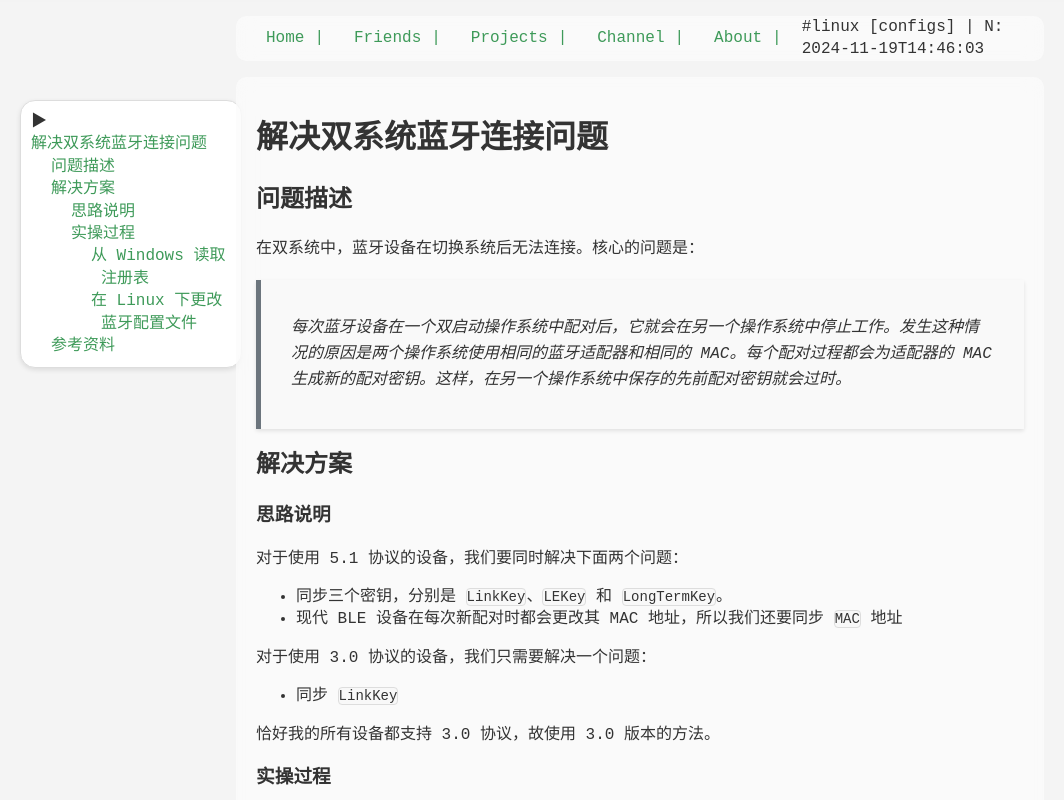
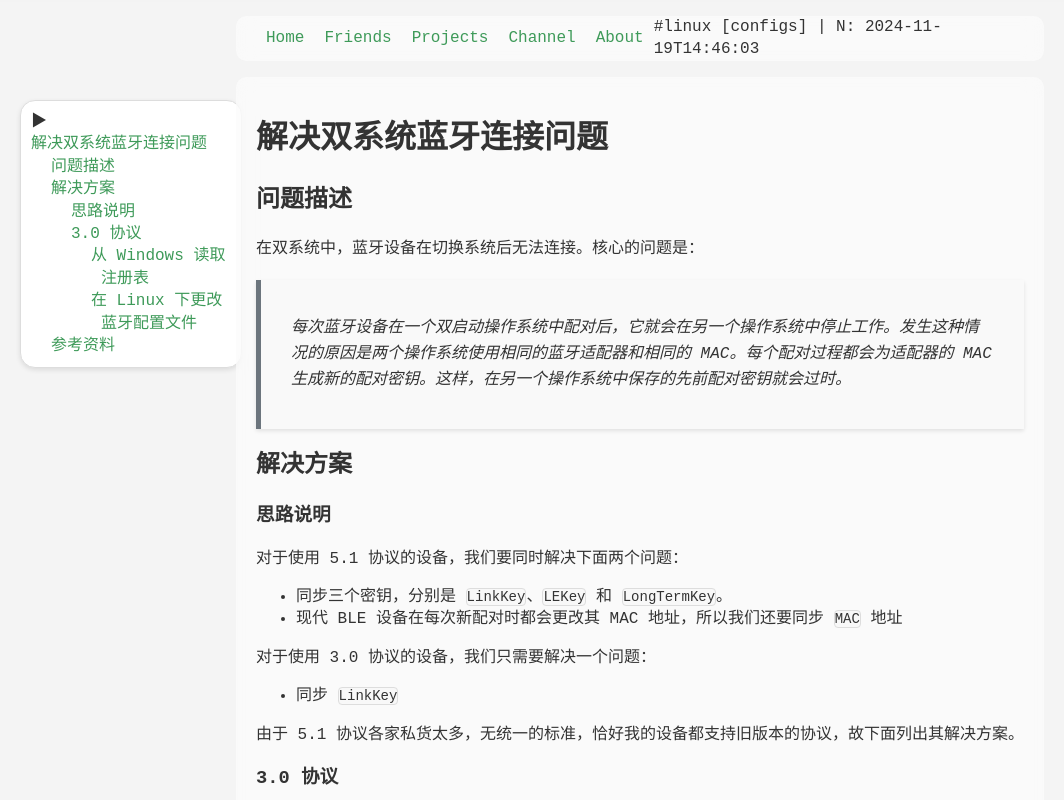
Before and after one commit to Candlest/candlest.github.io, a plain HTML site: page post/bt-connect_config.html in a window 1280 px wide. Shown: the top 800 px of the page, without its empty margins (0-1064 px from the left). Drawn offline with nearby package versions, Linux system fonts and the light colour scheme; a script that the page names is missing; a small style sheet from the web is missing.

Commit message:
rigos deploy

```diff
--- a/404.html
+++ b/404.html
@@ -14,9 +14,9 @@
   <script src="/js/jquery.toc.min.js"></script>
   <link rel="stylesheet" href="/css/styles.css">
   <!-- hightlight -->
-  <link rel="stylesheet" href="https://cdn.jsdelivr.net/gh/highlightjs/cdn-release@11.9.0/build/styles/default.min.css">
+  <!-- <link rel="stylesheet" href="https://cdn.jsdelivr.net/gh/highlightjs/cdn-release@11.9.0/build/styles/default.min.css">
   <script src="https://cdn.jsdelivr.net/gh/highlightjs/cdn-release@11.9.0/build/highlight.min.js"></script>
-  <script src="https://cdn.jsdelivr.net/gh/highlightjs/cdn-release@11.9.0/build/languages/go.min.js"></script>
+  <script src="https://cdn.jsdelivr.net/gh/highlightjs/cdn-release@11.9.0/build/languages/go.min.js"></script> -->
   <!-- Mermaid -->
   <script src="https://cdn.jsdelivr.net/npm/mermaid@10.9.1/dist/mermaid.min.js"></script>
   <!-- KaTex-->
--- a/css/styles.css
+++ b/css/styles.css
@@ -481,7 +481,7 @@ nav p {
 }
 
 nav p a {
-    margin-right: 10px;
+    /* margin-right: 10px; */
     /* 添加间距 */
     padding: 5px 10px;
     /* 添加内边距以增加点击区域 */
@@ -493,15 +493,6 @@ nav p a {
     /* 添加过渡效果 */
 }
 
-nav p a:not(:last-child)::after {
-    content: '|';
-    /* 在每个 <a> 后面添加分隔符 */
-    margin-left: 10px;
-    /* 分隔符与 <a> 之间的间距 */
-    color: #3e9a59;
-    /* 设置分隔符颜色 */
-}
-
 nav p a:hover {
     background-color: rgba(0, 0, 0, 0.1);
     /* 鼠标悬浮时背景变暗 */
--- a/post/bt-connect_config.html
+++ b/post/bt-connect_config.html
@@ -14,9 +14,9 @@
   <script src="/js/jquery.toc.min.js"></script>
   <link rel="stylesheet" href="/css/styles.css">
   <!-- hightlight -->
-  <link rel="stylesheet" href="https://cdn.jsdelivr.net/gh/highlightjs/cdn-release@11.9.0/build/styles/default.min.css">
+  <!-- <link rel="stylesheet" href="https://cdn.jsdelivr.net/gh/highlightjs/cdn-release@11.9.0/build/styles/default.min.css">
   <script src="https://cdn.jsdelivr.net/gh/highlightjs/cdn-release@11.9.0/build/highlight.min.js"></script>
-  <script src="https://cdn.jsdelivr.net/gh/highlightjs/cdn-release@11.9.0/build/languages/go.min.js"></script>
+  <script src="https://cdn.jsdelivr.net/gh/highlightjs/cdn-release@11.9.0/build/languages/go.min.js"></script> -->
   <!-- Mermaid -->
   <script src="https://cdn.jsdelivr.net/npm/mermaid@10.9.1/dist/mermaid.min.js"></script>
   <!-- KaTex-->
@@ -106,8 +106,8 @@
 <ul>
 <li>同步 <code>LinkKey</code></li>
 </ul>
-<p>恰好我的所有设备都支持 3.0 协议，故使用 3.0 版本的方法。</p>
-<h3>实操过程</h3>
+<p>由于 5.1 协议各家私货太多，无统一的标准，恰好我的设备都支持旧版本的协议，故下面列出其解决方案。</p>
+<h3>3.0 协议</h3>
 <h4>从 Windows 读取注册表</h4>
 <p>先下载 <a href="http://live.sysinternals.com/psexec.exe">PsTools</a> 置于 <code>C:/Windows/</code> 目录下。</p>
 <p>打包 Bluetooth 相关的注册表：</p>
```
Also changed, not shown: about.html (+2 -2 lines), friends.html (+2 -2 lines), index.html (+2 -2 lines), post/QEMU_UEFI_BOOT.html (+2 -2 lines), post/arch_on_yilong15pro.html (+2 -2 lines), post/bignum.html (+2 -2 lines), post/blog_240731.html (+2 -2 lines), post/digit_convert.html (+2 -2 lines), post/hackergame_2024.html (+2 -2 lines), post/micromamba_config.html (+2 -2 lines), post/quick_pow.html (+2 -2 lines), post/test.html (+2 -2 lines), post/waydroid_config.html (+2 -2 lines), post/windows_tweak.html (+2 -2 lines), 1 more files.
